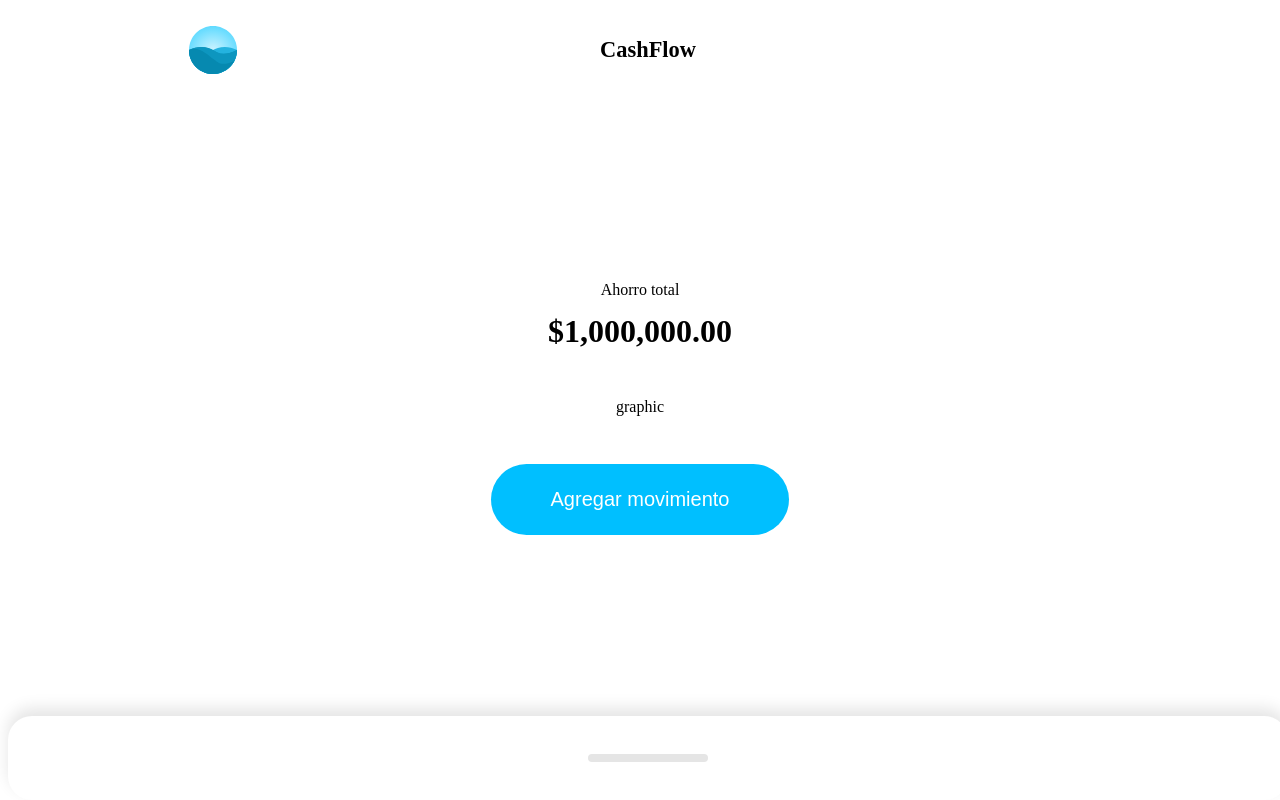
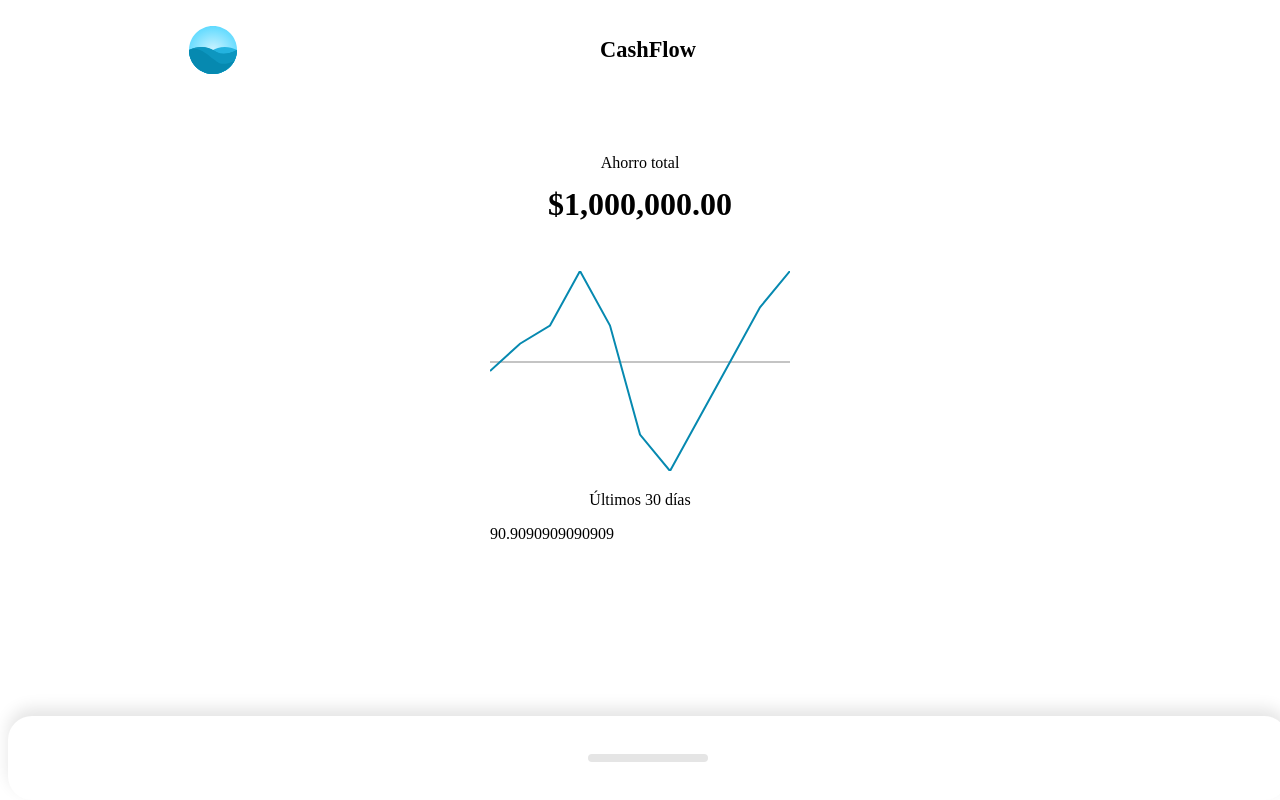
Before and after one commit to javixv/vue-contable, a Vue app: page / in a window 1280 px wide. Shown: the top 800 px of the page. Built offline with nearby package versions, Linux system fonts and the light colour scheme.

Commit message:
Graficos y comportamientos

```diff
--- a/src/components/Action.vue
+++ b/src/components/Action.vue
@@ -2,7 +2,33 @@
     <button @click="showModal = true">Agregar movimiento</button>
     <teleport to="#app">
       <Modal v-show="showModal" @close="showModal = false">
-            Aqui formulario
+        <form @submit.prevent="submit">
+          <div class="field">
+            <label>Título</label>
+            <input type="text" v-model="title" />
+          </div>
+          <div class="field">
+            <label>Monto</label>
+            <input type="number" v-model="amount" />
+          </div>
+          <div class="field">
+            <label>Descripción</label>
+            <textarea rows="4" v-model="description"></textarea>
+          </div>
+          <div class="field">
+            <label class="radio-label">
+              <input type="radio" v-model="movementType" value="Ingreso" />
+              <span>Ingreso</span>
+            </label>
+            <label class="radio-label">
+              <input type="radio" v-model="movementType" value="Gasto" />
+              <span>Gasto</span>
+            </label>
+          </div>
+          <div class="action">
+            <button>Agregar movimiento</button>
+          </div>
+        </form>
       </Modal>
     </teleport>
   </template>
@@ -12,13 +38,21 @@
   import Modal from "./Modal.vue";
 
   const showModal = ref(false);
+  const title = ref("");
+  const amount = ref(0);
+  const description = ref("");
+  const movementType = ref("Ingreso");
+
+  const submit = () => {
+    showModal.value = !showModal.value;
+  };
   </script>
 
   <style scoped>
   button {
-    color: rgb(255, 255, 255);
+    color: white;
     font-size: 1.25rem;
-    background-color: rgb(0, 191, 255);
+    background-color: var(--brand-blue);
     border: none;
     width: 100%;
     padding: 24px 60px;
--- a/src/components/Home.vue
+++ b/src/components/Home.vue
@@ -5,10 +5,11 @@
 import Resume from "./Resume/Index.vue";
 import Movements from "./Movements/Index.vue";
 import Action from "./Action.vue";
-
+import Graphic from "./Resume/Graphic.vue";
 
 const amount = ref(null);
 const label = ref(null);
+const amounts = ref( [100, 200, 500, 200, -400, -600, -300, 0, 300, 500])
 const movements = ref([{
                 id: 0,
                 title: "Movimiento 1",
@@ -65,17 +66,15 @@
           :amount="amount"
         >
           <template #graphic>
-                    graphic
+            <Graphic :amounts="amounts" />
           </template>
           <template #action>
-                    <Action/>
+            <Action />
           </template>
         </Resume>
       </template>
       <template #movements>
-            <Movements
-                :movements="movements"
-            />
+        <Movements :movements="movements" />
       </template>
     </Layout>
   </template>
--- /dev/null
+++ b/src/components/Resume/Graphic.vue
@@ -0,0 +1,96 @@
+<template>
+    <div>
+        <svg
+            @touchstart="tap"
+            @touchmove="tap"
+            @touchend="untap"
+            viewBox="0 0 300 200"
+        >
+            <line
+                stroke="#c4c4c4"
+                stroke-width="2"
+                x1="0"
+                :y1="zero"
+                x2="300"
+                :y2="zero"
+            />
+            <polyline
+                fill="none"
+                stroke="#0689B0"
+                stroke-width="2"
+                :points="points"
+            />
+            <line
+                v-show="showPointer"
+                stroke="#04b500"
+                stroke-width="2"
+                :x1="pointer"
+                y1="0"
+                :x2="pointer"
+                y2="200"
+            />
+        </svg>
+        <p>Últimos 30 días</p>
+        <div>{{ zero }}</div>
+    </div>
+</template>
+
+<script setup>
+import { ref, toRefs, defineProps, computed } from 'vue';
+
+const props = defineProps({
+    amounts: {
+        type: Array,
+        default: () => [],
+    }
+});
+
+const { amounts } = toRefs(props);
+
+const amountToPixels = (amount) => {
+    const min = Math.min(...amounts.value);
+    const max = Math.max(...amounts.value);
+
+    const amountAbs = amount + Math.abs(min);
+    const minmax = Math.abs(max) + Math.abs(min);
+
+    return 200 - ((amountAbs * 100) / minmax) * 2;
+}
+
+const zero = computed(() => {
+    return amountToPixels(0);
+});
+
+const points = computed(() => {
+    const total = amounts.value.length;
+    return amounts.value.reduce((points, amount, i) => {
+        const x = (300 / total) * (i + 1);
+        const y = amountToPixels(amount);
+        return `${points} ${x},${y}`;
+    }, "0, 100");
+});
+
+const showPointer = ref(false);
+const pointer = ref(0);
+
+const tap = ({ target, touches }) => {
+    showPointer.value = true;
+    const elementWidth = target.getBoundingClientRect().width;
+    const elementX = target.getBoundingClientRect().x;
+    const touchX = touches[0].clientX;
+    pointer.value = ((touchX - elementX) * 300) / elementWidth;
+}
+
+const untap = () => {
+    showPointer.value = false;
+}
+</script>
+
+<style scoped>
+svg {
+  width: 100%;
+}
+p {
+  text-align: center;
+}
+</style>
```
Lines whose indentation alone changed are shown as unchanged.
